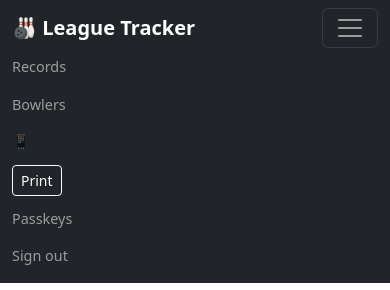
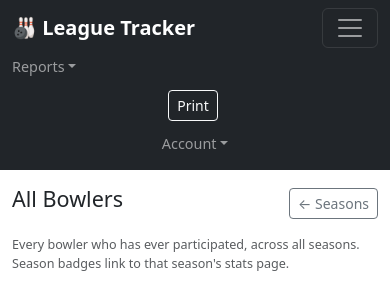
Before and after one commit to dglcinc/bowling-league-tracker, a Python web app: template templates/admin/all_bowlers.html in a window 390 px wide, after a click that opens the changed part. Shown: the top 290 px of the page. Run offline with Jinja, Linux system fonts and the light colour scheme; the template is opened without the code that fills it, so the values that code supplies are empty.

Commit message:
refactor(navbar): consolidate nav into Reports/Account dropdowns, move Print Batch
Navbar was wrapping at typical laptop widths due to 9+ top-level items.
Now: left side = [Reports ▾] [Scores*] [Admin*]; right side = [Season ▾] [Print] [Account ▾].
Reports dropdown contains: Weekly Tracker, Prizes & Standings, Points, YTD Alpha,
Payouts, Records, Bowlers. Account dropdown: Mobile view, Passkeys, Sign out.

Weekly Tracker (wkly_alpha) is now accessible from the nav via Reports dropdown —
previously only reachable via the index redirect.

Print Batch removed from navbar; added as a button on the Prizes & Standings page
footer, next to Send Weekly Email (editor-only, same as before).

Co-Authored-By: Claude Sonnet 4.6 <noreply@anthropic.com>

```diff
--- a/templates/base.html
+++ b/templates/base.html
@@ -45,45 +45,47 @@
       {% set nav_s = view_season if view_season else active_season %}
       {% set nav_wk = latest_entered.get(nav_s.id, current_week or 0) if nav_s else 0 %}
       <ul class="navbar-nav me-auto">
+
+        {# ── Reports dropdown ── #}
+        <li class="nav-item dropdown">
+          <a class="nav-link dropdown-toggle" href="#" data-bs-toggle="dropdown">Reports</a>
+          <ul class="dropdown-menu">
+            {% if nav_s and nav_wk %}
+            <li><a class="dropdown-item"
+                   href="{{ url_for('reports.wkly_alpha', season_id=nav_s.id, week_num=nav_wk) }}">Weekly Tracker</a></li>
+            <li><a class="dropdown-item"
+                   href="{{ url_for('reports.week_prizes', season_id=nav_s.id, week_num=nav_wk) }}">Prizes &amp; Standings</a></li>
+            {% endif %}
+            {% if nav_s %}
+            <li><a class="dropdown-item"
+                   href="{{ url_for('reports.team_points', season_id=nav_s.id) }}">Points</a></li>
+            {% if nav_wk %}
+            <li><a class="dropdown-item"
+                   href="{{ url_for('reports.ytd_alpha', season_id=nav_s.id, week_num=nav_wk) }}">YTD Alpha</a></li>
+            {% endif %}
+            <li><a class="dropdown-item"
+                   href="{{ url_for('payout.payout_overview', season_id=nav_s.id) }}">Payouts</a></li>
+            <li><hr class="dropdown-divider"></li>
+            {% endif %}
+            <li><a class="dropdown-item" href="{{ url_for('records.records') }}">Records</a></li>
+            <li><a class="dropdown-item" href="{{ url_for('records.bowler_dir') }}">Bowlers</a></li>
+          </ul>
+        </li>
+
+        {# ── Editor-only direct links ── #}
         {% if current_user.is_editor %}
         <li class="nav-item">
           <a class="nav-link" href="{{ url_for('entry.week_list', season_id=nav_s.id) if nav_s else url_for('entry.index') }}">Scores</a>
         </li>
-        {% endif %}
-        {% if nav_s %}
-        <li class="nav-item">
-          <a class="nav-link" href="{{ url_for('reports.team_points', season_id=nav_s.id) }}">Points</a>
-        </li>
-        {% if nav_wk %}
-        <li class="nav-item">
-          <a class="nav-link" href="{{ url_for('reports.ytd_alpha', season_id=nav_s.id, week_num=nav_wk) }}">YTD Alpha</a>
-        </li>
-        <li class="nav-item">
-          <a class="nav-link" href="{{ url_for('reports.week_prizes', season_id=nav_s.id, week_num=nav_wk) }}">Prizes &amp; Standings</a>
-        </li>
-        {% if current_user.is_editor %}
-        <li class="nav-item">
-          <a class="nav-link" href="{{ url_for('reports.print_batch', season_id=nav_s.id, week_num=nav_wk) }}">Print Batch</a>
-        </li>
-        {% endif %}
-        {% endif %}
-        <li class="nav-item">
-          <a class="nav-link" href="{{ url_for('payout.payout_overview', season_id=nav_s.id) }}">Payouts</a>
-        </li>
-        {% endif %}
-        <li class="nav-item">
-          <a class="nav-link" href="{{ url_for('records.records') }}">Records</a>
-        </li>
-        <li class="nav-item">
-          <a class="nav-link" href="{{ url_for('records.bowler_dir') }}">Bowlers</a>
-        </li>
-        {% if current_user.is_editor %}
         <li class="nav-item">
           <a class="nav-link" href="{{ url_for('admin.seasons') }}">Admin</a>
         </li>
         {% endif %}
+
       </ul>
-      <ul class="navbar-nav ms-auto">
+      <ul class="navbar-nav ms-auto align-items-center">
+
+        {# ── Season selector ── #}
         {% if seasons_with_data | length > 1 %}
         <li class="nav-item dropdown">
           <a class="nav-link dropdown-toggle" href="#" data-bs-toggle="dropdown">
@@ -107,21 +109,28 @@
           </ul>
         </li>
         {% endif %}
+
+        {# ── PWA install prompt (Android/desktop only) ── #}
         <li class="nav-item">
           <a class="nav-link text-light" href="#" id="installAppLink" style="display:none">Install App</a>
         </li>
+
+        {# ── Print ── #}
         <li class="nav-item">
-          <a class="nav-link" href="{{ url_for('mobile.prefer_mobile') }}" title="Mobile view">📱</a>
+          <button onclick="window.print()" class="btn btn-sm btn-outline-light my-1 me-1">Print</button>
         </li>
-        <li class="nav-item">
-          <button onclick="window.print()" class="btn btn-sm btn-outline-light my-1 me-2">Print</button>
+
+        {# ── Account dropdown ── #}
+        <li class="nav-item dropdown">
+          <a class="nav-link dropdown-toggle" href="#" data-bs-toggle="dropdown">Account</a>
+          <ul class="dropdown-menu dropdown-menu-end">
+            <li><a class="dropdown-item" href="{{ url_for('mobile.prefer_mobile') }}">📱 Mobile view</a></li>
+            <li><hr class="dropdown-divider"></li>
+            <li><a class="dropdown-item" href="{{ url_for('auth.passkeys') }}">Passkeys</a></li>
+            <li><a class="dropdown-item text-danger" href="{{ url_for('auth.logout') }}">Sign out</a></li>
+          </ul>
         </li>
-        <li class="nav-item">
-          <a class="nav-link" href="{{ url_for('auth.passkeys') }}">Passkeys</a>
-        </li>
-        <li class="nav-item">
-          <a class="nav-link" href="{{ url_for('auth.logout') }}">Sign out</a>
-        </li>
+
       </ul>
     </div>
   </div>
--- a/templates/reports/week_prizes.html
+++ b/templates/reports/week_prizes.html
@@ -314,12 +314,16 @@
   {% endfor %}
 </div>
 
-<div class="no-print mt-3 d-flex gap-2">
+<div class="no-print mt-3 d-flex gap-2 flex-wrap">
   <a href="{{ url_for('entry.week_entry', season_id=season.id, week_num=week.week_num) }}"
      class="btn btn-outline-secondary btn-sm">Back to Week</a>
   {% if not tournament_type %}
   <a href="{{ url_for('admin.email_compose', season_id=season.id, week_num=week.week_num) }}"
      class="btn btn-outline-primary btn-sm">Send Weekly Email</a>
+  {% endif %}
+  {% if current_user.is_editor %}
+  <a href="{{ url_for('reports.print_batch', season_id=season.id, week_num=week.week_num) }}"
+     class="btn btn-outline-secondary btn-sm">Print Batch</a>
   {% endif %}
 </div>
 
```
